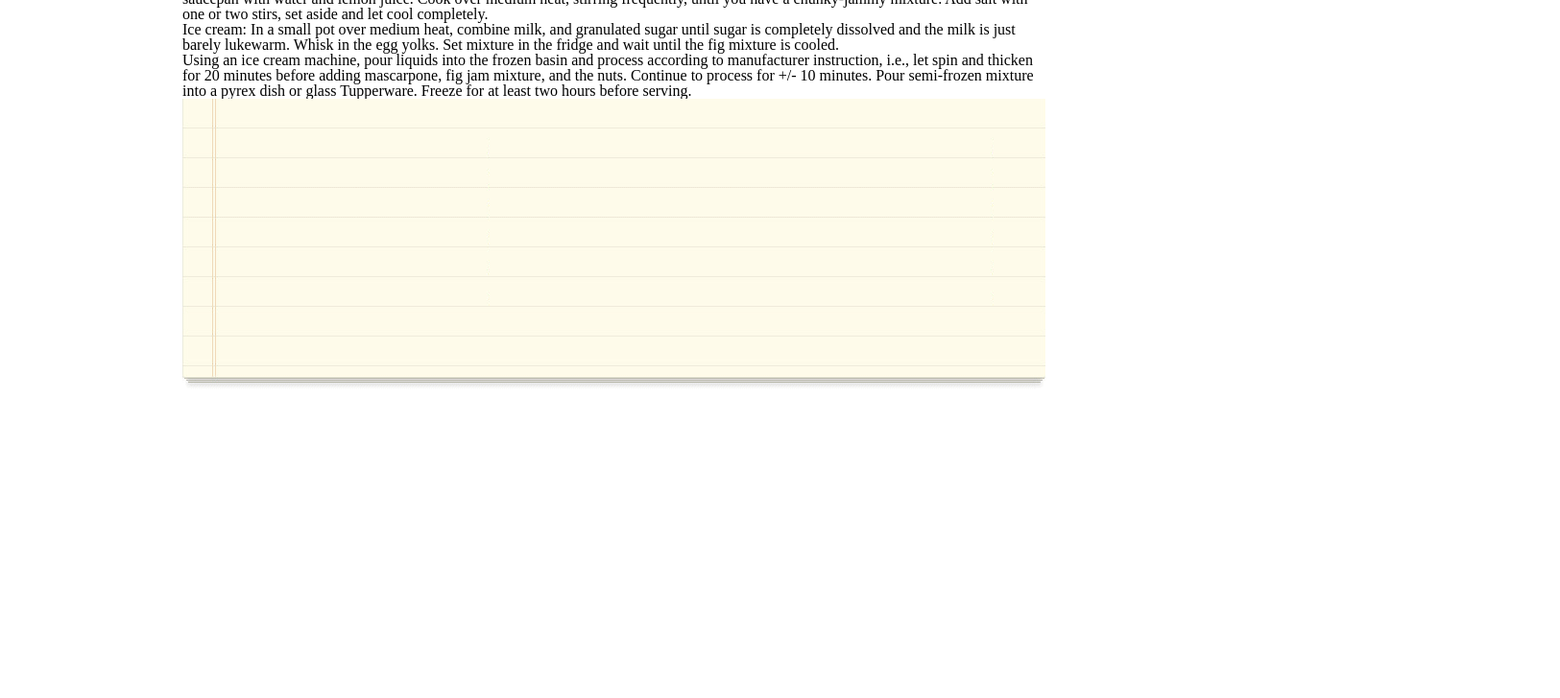
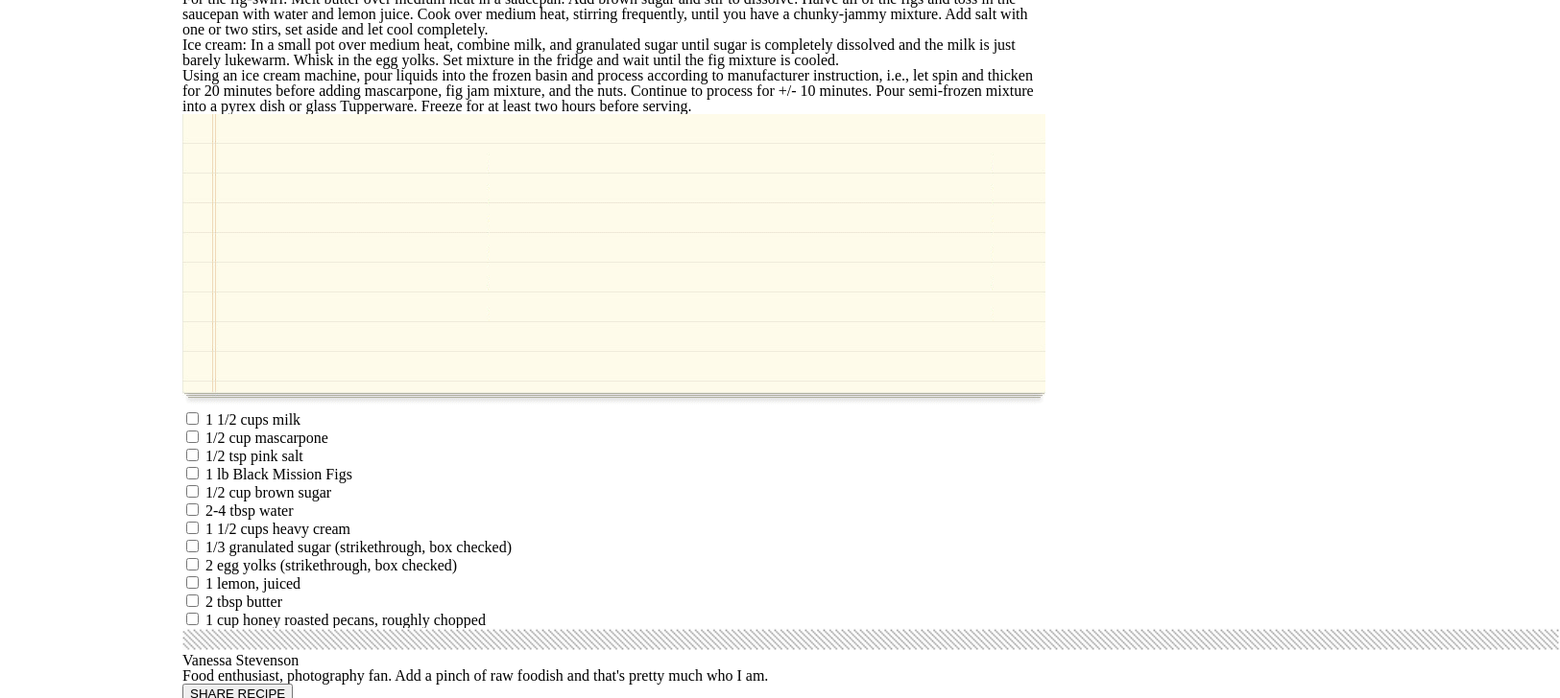
Before and after one commit to daniellogerstedt/chocolatepizza, a plain HTML site: page index.html in a window 1280 px wide. Shown: the part 730-1458 px from the top of the page at 96% size, 1625 px wide, since content can reach past the window. Before the commit the page ends 1141 px from the top, so only its background shows below. Drawn offline with Linux system fonts and the light colour scheme; a web font is replaced by a local one.

Commit message:
finished all body text

```diff
--- a/index.html
+++ b/index.html
@@ -5,7 +5,7 @@
     <title>Chocolate Pizza</title>
     <link rel="stylesheet" href="reset.css">
     <link rel="stylesheet" href="style.css">
-    <link href="https://fonts.googleapis.com/css?family=Yellowtail" rel="stylesheet">
+    <link href="https://fonts.googleapis.com/css?family=Patrick+Hand|Saira+Extra+Condensed|Yellowtail" rel="stylesheet">>>>>>> master
   </head>
   <body>
     <header>
@@ -31,7 +31,7 @@
     <main>
       <section class="recipetitle">
         <h2>Chocolate Pizza</h2>
-        <h3>POSTED ON 15 DEC 2013 / DESSERTS</p>
+        <h3>POSTED ON 15 DEC 2013 / DESSERTS</h3>
       </section>
 
       <section>
@@ -47,17 +47,87 @@
 
       <p>Using an ice cream machine, pour liquids into the frozen basin and process according to manufacturer instruction, i.e., let spin and thicken for 20 minutes before adding mascarpone, fig jam mixture, and the nuts. Continue to process for +/- 10 minutes. Pour semi-frozen mixture into a pyrex dish or glass Tupperware. Freeze for at least two hours before serving.</p>
 
-      <img src="images/list-bg.png">
+      <section>
+        <img src="images/list-bg.png">
+        <div class="column1of2">
+          <form class="checkbox" action="index.html" method="post">
+            <fieldset>
+              <input type="checkbox" name="milk" value="milk">
+              <label>1 1/2 cups milk</label>
+            </fieldset>
+            <fieldset>
+              <input type="checkbox" name="mascarpone" value="mascarpone">
+              <label>1/2 cup mascarpone</label>
+            </fieldset>
+            <fieldset>
+              <input type="checkbox" name="salt" value="salt">
+              <label>1/2 tsp pink salt</label>
+            </fieldset>
+            <fieldset>
+              <input type="checkbox" name="fig" value="fig">
+              <label>1 lb Black Mission Figs</label>
+            </fieldset>
+            <fieldset>
+              <input type="checkbox" name="brownsugar" value="brownsugar">
+              <label>1/2 cup brown sugar</label>
+            </fieldset>
+            <fieldset>
+              <input type="checkbox" name="water" value="water">
+              <label>2-4 tbsp water</label>
+            </fieldset>
+          </form>
+        </div>
+        <div class="column2of2">
+          <form>
+            <fieldset>
+              <input type="checkbox" name="cream" value="cream">
+              <label>1 1/2 cups heavy cream</label>
+            </fieldset>
+            <fieldset>
+              <input type="checkbox" name="sugar" value="sugar">
+              <label>1/3 granulated sugar (strikethrough, box checked)</label>
+            </fieldset>
+            <fieldset>
+              <input type="checkbox" name="egg" value="egg">
+              <label>2 egg yolks (strikethrough, box checked)</label>
+            </fieldset>
+            <fieldset>
+              <input type="checkbox" name="lemon" value="lemon">
+              <label>1 lemon, juiced</label>
+            </fieldset>
+            <fieldset>
+              <input type="checkbox" name="butter" value="butter">
+              <label>2 tbsp butter</label>
+            </fieldset>
+            <fieldset>
+              <input type="checkbox" name="pecan" value="pecan">
+              <label>1 cup honey roasted pecans, roughly chopped</label>
+            </fieldset>
+          </form>
+        </div>
+      </section>
 
+      <section>
+        <img src="images/gray_bar_for_chocolate_pizza_header.png">
+      </section>
 
+      <section>
+        <img="images/van-pic.png"
+        <h4>Vanessa Stevenson</h4>
+        <p>Food enthusiast, photography fan. Add a pinch of raw foodish and that's pretty much who I am.</p>
+      </section>
 
-
-
-
-
+      <button type="button" name="button">SHARE RECIPE</button>
     </main>
     <footer>
+      <section>
+        <img src="images/small-logo.png">
+      </section>
 
+      <section>
+        <p>Delicious © 2013 • All Rights Reserved.</p>
+        <p>Proudly published with Ghost.</p>
+      </section>
     </footer>
   </body>
 </html>
```
